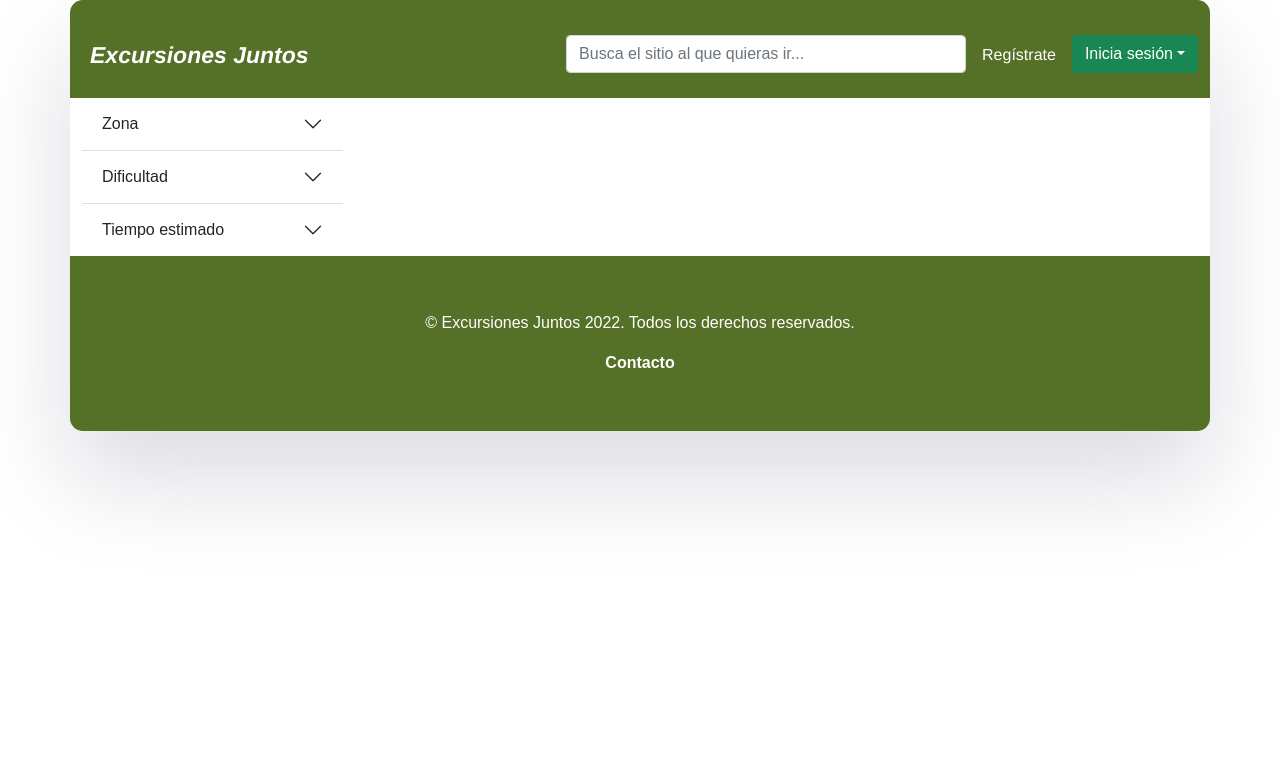
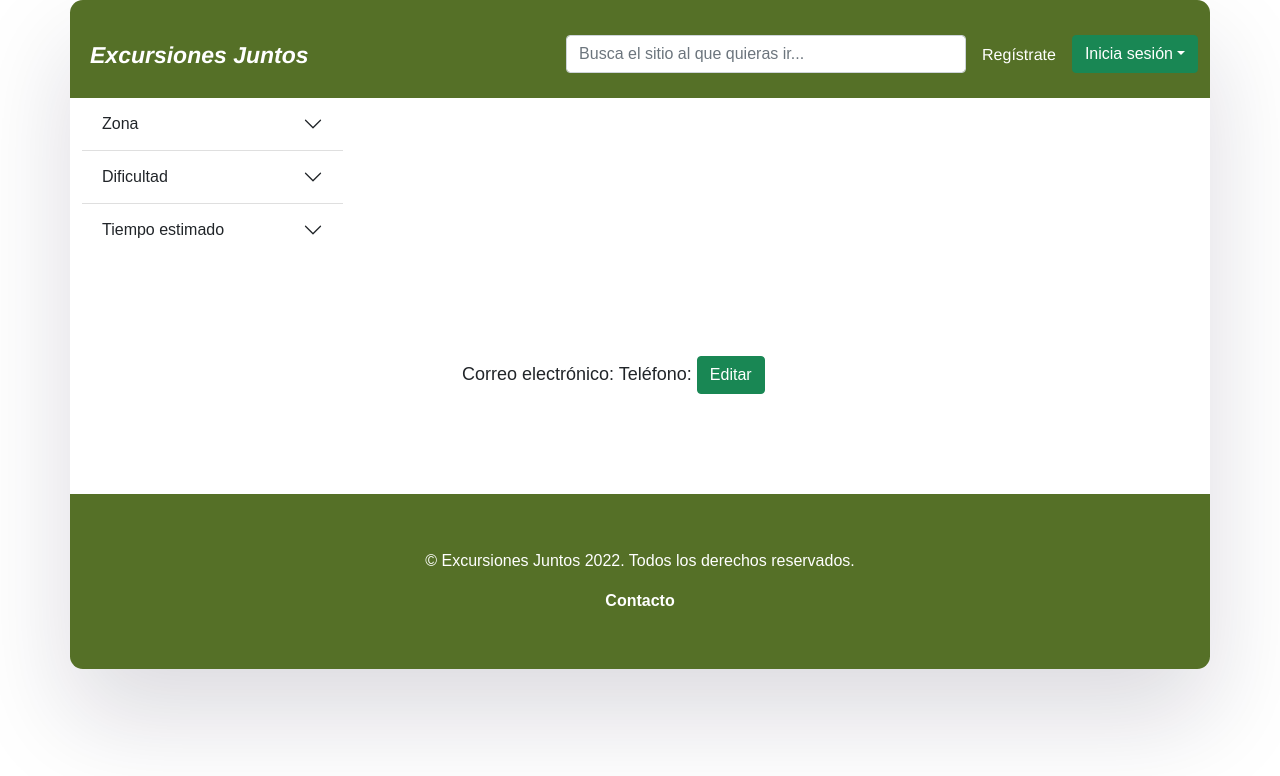
Before and after one commit to irenesj/excursiones, a React (Create React App) app: page /userPage in a window 1280 px wide. Shown: the top 776 px of the page. Built offline with nearby package versions, Linux system fonts and the light colour scheme; no server answers.

Commit message:
Working in the user page

```diff
--- a/src/components/LandingPageUserProfile.js
+++ b/src/components/LandingPageUserProfile.js
@@ -1,5 +1,6 @@
 import React from 'react';
 import { Button, SplitButton, Dropdown } from 'react-bootstrap';
+import { Link } from 'react-router-dom';
 import { useSelector, useDispatch } from 'react-redux';
 import 'bootstrap/dist/css/bootstrap.css';
 import styles from '../css/LandingPageUserProfile.module.css';
@@ -52,7 +53,7 @@ function LandingPageUserProfile(props){
     return (
 
         <SplitButton className={styles.userProfile} variant="success" title={text} >
-            <Dropdown.ItemText className={styles.dropdownText}>Perfil</Dropdown.ItemText>
+            <Dropdown.ItemText className={styles.dropdownText}><Link to='UserPage' className={styles.userProfile + " " + styles.black}>Perfil</Link></Dropdown.ItemText>
             <Dropdown.Divider />
             <Dropdown.ItemText className={styles.dropdownText}>
                 <Button className={styles.logoutBtn} variant="success" onClick={logOut}>Cerrar sesión</Button>
--- a/src/components/Layout/Layout.js
+++ b/src/components/Layout/Layout.js
@@ -9,6 +9,7 @@ import Filters from '../Filters';
 import Login from '../Login';
 import Excursions from '../Excursions';
 import LandingPageUserProfile from '../LandingPageUserProfile';
+import UserPage from '../UserPage';
 import Footer from '../Footer';
 import 'bootstrap/dist/css/bootstrap.css';
 import styles from '../../css/Layout.module.css';
@@ -137,7 +138,7 @@ export const Layout = ({ children }) => {
     <Container className={styles.container}>
       <Row className={styles.nav}>
         <Col className={styles.logo} xs="3">
-          <Link to="/">Excursiones Juntos</Link>
+          <Link to='/'>Excursiones Juntos</Link>
         </Col>
         <Col xs="9">
           <Nav className="justify-content-end">
@@ -159,8 +160,9 @@ export const Layout = ({ children }) => {
       <Row>
         <Filters/>
         <Routes>
-          <Route path="/" element={ <Excursions excursionData={ excursionArray } />} />
-          <Route path="register" element={<Register />}/>
+          <Route path='/' element={ <Excursions excursionData={ excursionArray } />} />
+          <Route path='register' element={<Register />}/>
+          <Route path='userPage' element={<UserPage /> } />
         </Routes>
       </Row>
       <Row >
--- a/src/components/UserPage.js
+++ b/src/components/UserPage.js
@@ -3,7 +3,7 @@ import 'bootstrap/dist/css/bootstrap.css';
 import { Container, Row, Col, Button } from 'react-bootstrap';
 import styles from '../css/UserPage.module.css';
 
-function User(props){
+function UserPage(props){
 
     return(
 
@@ -15,6 +15,7 @@ function User(props){
                 <Col className={styles.userInfo} xs="8">
                     Correo electrónico: {props.mail}
                     Teléfono: {props.phone}
+                    <Button variant="success">Editar</Button>
                 </Col>
             </Row>
         </Container>
@@ -22,4 +23,4 @@ function User(props){
     );
 }
 
-export default User;
+export default UserPage;
--- a/src/css/LandingPageUserProfile.module.css
+++ b/src/css/LandingPageUserProfile.module.css
@@ -2,8 +2,14 @@
 
     margin-top: 15px;
     margin-left: 15px;
+    color: black;
+}
 
+.userProfile.black{
+
+    color: black;
 }
+
 
 .dropdownText{
 
--- a/src/css/UserPage.module.css
+++ b/src/css/UserPage.module.css
@@ -1,24 +1,14 @@
 .user{
 
     background-color: white;
-    margin-top: 200px;
-    padding-bottom: 200px;
-}
-
-.userImage{
-
-    margin-top: 200px;
-    width: 350px;
-    height: 350px;
+    margin-top: 100px;
+    padding-bottom: 100px;
 }
 
 .userInfo{
 
-    border-left: 0.05em solid;
-    margin-top: 150px;
     font-size: large;
-    text-transform: uppercase;
-    text-decoration: underline;
+
 }
 
 .title{
```
